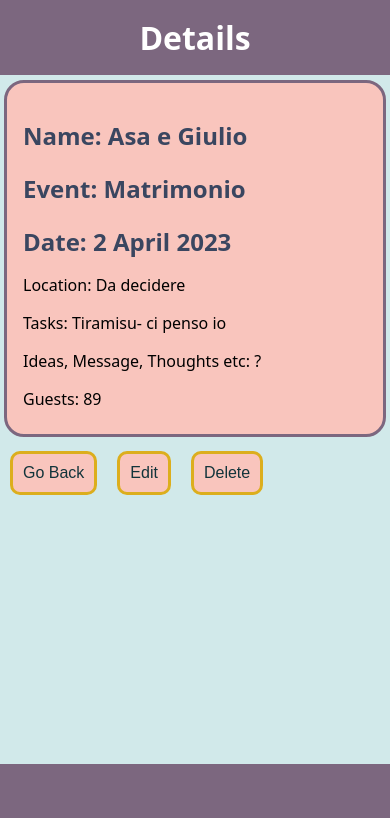
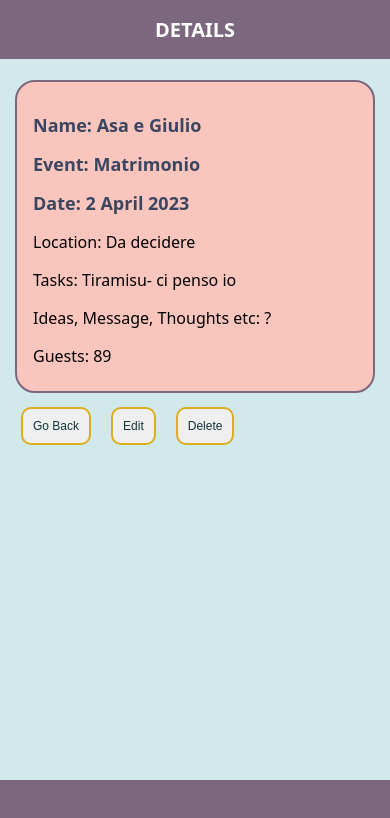
Before and after one commit to mulewile/capstone-project, a Next.js app: page /events/1 in a window 390 px wide. Shown: the top 818 px of the page. Built offline with nearby package versions, Linux system fonts and the light colour scheme.

Commit message:
some styling for mobile view

```diff
--- a/components/Button/index.js
+++ b/components/Button/index.js
@@ -1,13 +1,12 @@
 import styled from "styled-components";
 
 export const StyledButton = styled.button`
-  border: 3px solid #dcae1d;
+  border: 2px solid #dcae1d;
   border-radius: 10px;
   padding: 10px;
   margin: 10px;
-  background-color: #f9c5bd;
   color: #12343b;
-  font-size: 16px;
+  font-size: 12px;
   margin-bottom: 8px;
 `;
 
--- a/components/Card/index.js
+++ b/components/Card/index.js
@@ -1,8 +1,8 @@
 import styled from "styled-components";
 
 export const StyledCard = styled.article`
-  max-width: 768px;
-  border: 3px solid #7c677f;
+  max-width: 368px;
+  border: 2px solid #7c677f;
   border-radius: 20px;
   padding: 1rem;
   margin: 0.25rem;
@@ -10,7 +10,7 @@ export const StyledCard = styled.article`
   background-color: #f9c5bd;
 
   h2 {
-    font-size: 24px;
+    font-size: 18px;
     margin-bottom: 8px;
     color: #3a4660;
   }
--- a/components/Footer/index.js
+++ b/components/Footer/index.js
@@ -3,8 +3,10 @@ import styled from "styled-components";
 export const StyledFooter = styled.footer`
   text-align: center;
   background-color: #7c677f;
+  margin: 0 auto;
+  max-width: 390px;
   color: white;
-  padding: 2.5rem;
+  padding: 2rem;
   position: fixed;
   bottom: 0;
   left: 0;
--- a/components/Form/index.js
+++ b/components/Form/index.js
@@ -3,7 +3,7 @@ import Button from "../Button";
 import { StyledHeader } from "../Header";
 import { StyledFooter } from "../Footer";
 export const StyledForm = styled.form`
-  max-width: 768px;
+  max-width: 368px;
   border: 3px solid #dcae1d;
   border-radius: 20px;
   padding: 1rem;
@@ -13,7 +13,7 @@ export const StyledForm = styled.form`
   input {
     display: grid;
     margin-bottom: 8px;
-    font-size: 16px;
+    font-size: 12px;
   }
 
   textarea {
--- a/components/Header/index.js
+++ b/components/Header/index.js
@@ -1,15 +1,17 @@
 import styled from "styled-components";
 
 export const StyledHeader = styled.h1`
-  display: flex;
-  justify-content: center;
   background-color: #7c677f;
+  margin: 0 auto;
+  max-width: 390px;
   color: white;
   padding: 1rem;
-  margin: 0;
   position: fixed;
   top: 0;
   left: 0;
   right: 0;
-  z-index: 1;
+  font-size: 20px;
+  text-transform: uppercase;
+  font-weight: bold;
+  text-align: center;
 `;
--- a/components/List/StyledListLayout.js
+++ b/components/List/StyledListLayout.js
@@ -3,6 +3,7 @@ import styled from "styled-components";
 export const StyledListItem = styled.li`
   display: grid;
   border: 3px solid #7c677f;
+  max-width: 368px;
   border-radius: 20px;
   padding: 1rem;
   margin: 0.25rem;
@@ -13,7 +14,7 @@ export const StyledListItem = styled.li`
 `;
 
 export const StyledList = styled.ul`
-  max-width: 768px;
+  max-width: 368px;
   list-style: none;
   margin: 0;
   padding: 0;
--- a/package.json
+++ b/package.json
@@ -12,6 +12,7 @@
   "dependencies": {
     "eslint": "8.38.0",
     "eslint-config-next": "13.3.0",
+    "mongoose": "^7.1.0",
     "next": "13.3.0",
     "react": "18.2.0",
     "react-dom": "18.2.0",
--- a/pages/_app.js
+++ b/pages/_app.js
@@ -8,8 +8,6 @@ export default function App({ Component, pageProps }) {
 
   const [isEditing, setIsEditing] = useState(false);
   const [eventToEdit, setEventToEdit] = useState();
-
-  const [showConfirmation, setShowConfirmation] = useState(false);
 
   const router = useRouter();
 
--- a/styles.js
+++ b/styles.js
@@ -8,7 +8,10 @@ export default createGlobalStyle`
   }
 
   body {
-    margin: 0;
+    display: grid;
+    min-height: 100vh;
+    max-width: 368px;
+    margin: 0 auto;
     font-family: system-ui;
     background-color: #d1e9ea;
   }
```
Also changed, not shown: 1 other file (tests, documents, lock files or other folders).
